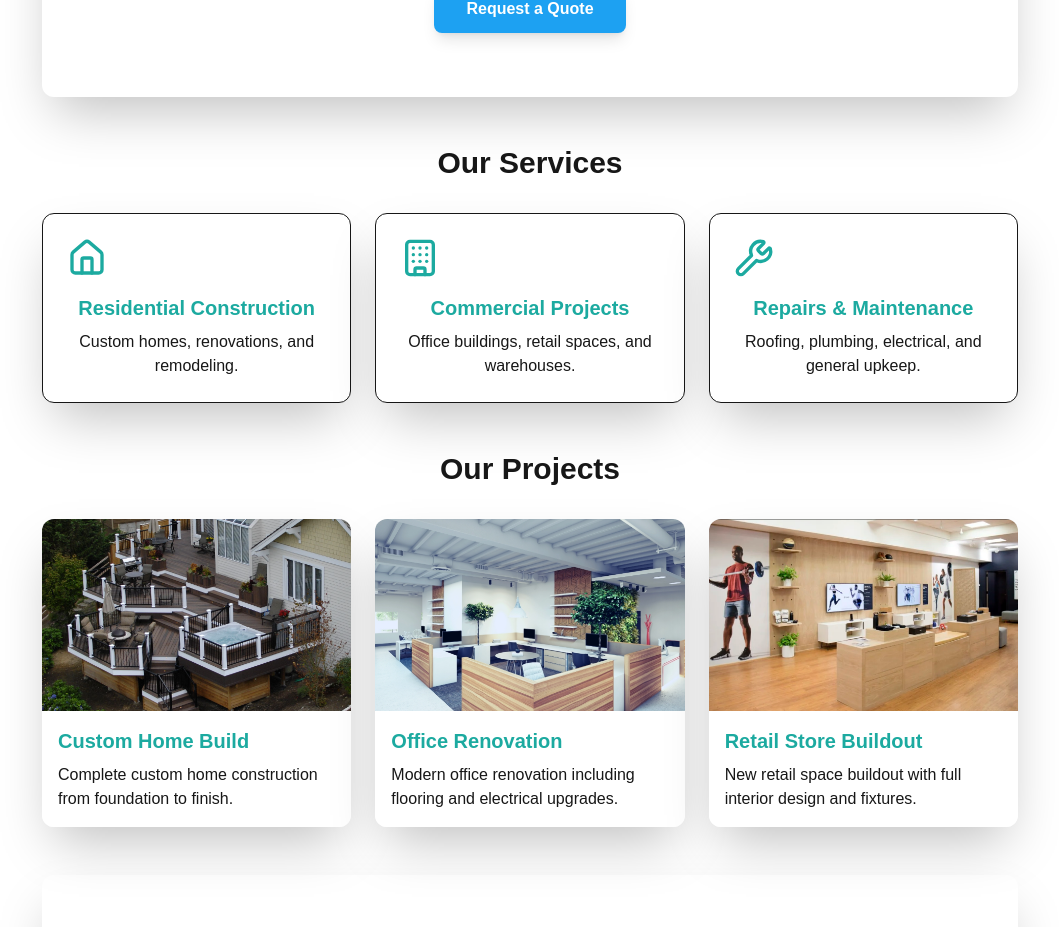
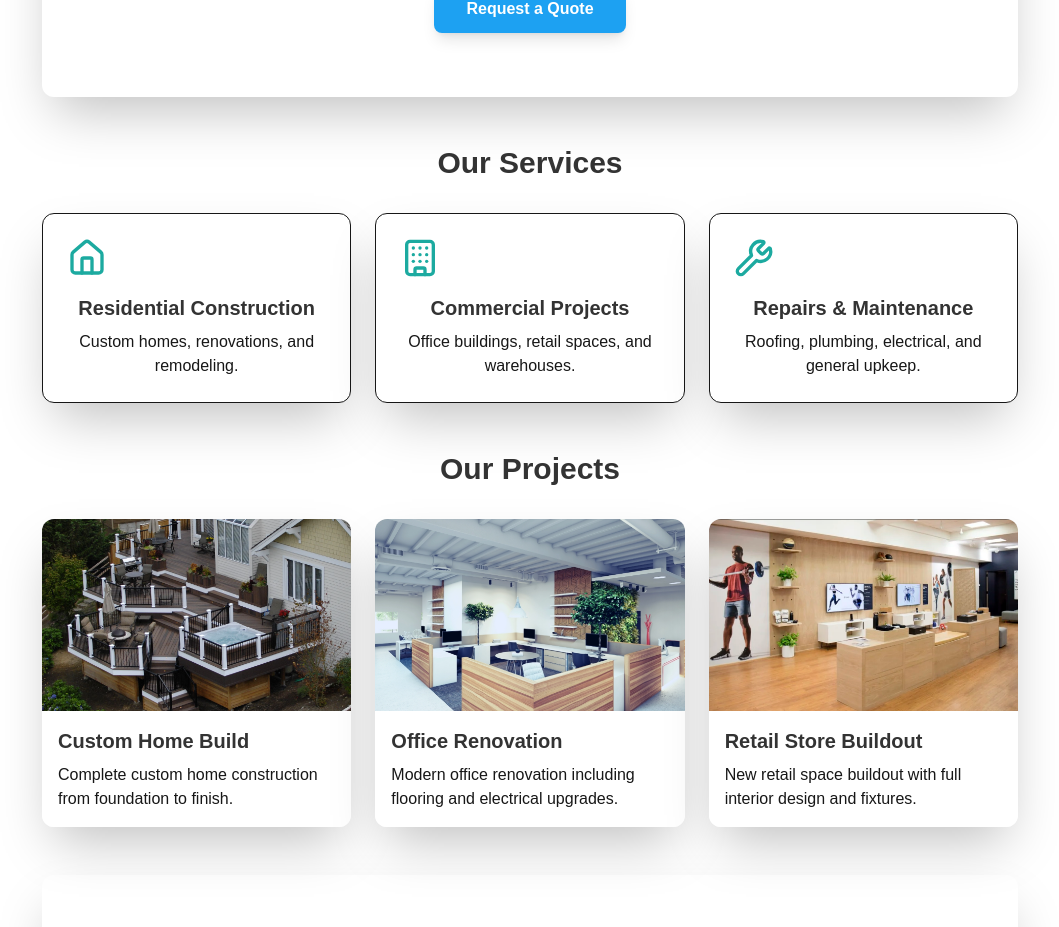
Before and after one commit to jjoynergnd/construction-website, a Next.js app: page / in a window 1280 px wide. Shown: the part 331-1258 px from the top of the page, without its empty margins (110-1169 px from the left). Built offline with nearby package versions, Linux system fonts and the light colour scheme.

Commit message:
Fix: only header teal, other titles dark grey; keep shadows and button

```diff
--- a/app/page.js
+++ b/app/page.js
@@ -36,7 +36,7 @@ export default function Home() {
 
         {/* Services Section */}
         <section id="services" className="my-12">
-          <h2 className="text-3xl font-bold mb-8 text-center text-textPrimary">Our Services</h2>
+          <h2 className="text-3xl font-bold mb-8 text-center text-[#333333]">Our Services</h2>
           <div className="grid grid-cols-1 md:grid-cols-3 gap-6">
             {[
               {
@@ -60,7 +60,7 @@ export default function Home() {
                 className="p-6 border rounded-xl shadow-2xl hover:shadow-3xl transition hover:-translate-y-1 text-center bg-white"
               >
                 {service.icon}
-                <h3 className="font-semibold text-xl mb-2 text-[#1CAAA0]">{service.title}</h3>
+                <h3 className="font-semibold text-xl mb-2 text-[#333333]">{service.title}</h3>
                 <p className="text-textPrimary">{service.desc}</p>
               </div>
             ))}
@@ -69,7 +69,7 @@ export default function Home() {
 
         {/* Projects / Portfolio Section */}
         <section id="projects" className="my-12">
-          <h2 className="text-3xl font-bold mb-8 text-center text-textPrimary">Our Projects</h2>
+          <h2 className="text-3xl font-bold mb-8 text-center text-[#333333]">Our Projects</h2>
           <div className="grid grid-cols-1 md:grid-cols-3 gap-6">
             {[
               {
@@ -100,7 +100,7 @@ export default function Home() {
                   className="w-full h-48 object-cover"
                 />
                 <div className="p-4 bg-white">
-                  <h3 className="font-semibold text-xl text-[#1CAAA0] mb-2">{project.title}</h3>
+                  <h3 className="font-semibold text-xl text-[#333333] mb-2">{project.title}</h3>
                   <p className="text-textPrimary">{project.desc}</p>
                 </div>
               </div>
@@ -110,7 +110,7 @@ export default function Home() {
 
         {/* Contact Section */}
         <section id="contact" className="my-12 bg-secondary py-12 px-6 rounded-xl shadow-2xl">
-          <h2 className="text-3xl font-bold mb-4 text-textPrimary text-center">Get in Touch</h2>
+          <h2 className="text-3xl font-bold mb-4 text-[#333333] text-center">Get in Touch</h2>
           <p className="text-center mb-6 text-textPrimary">
             Call us at <strong>(555) 555-1234</strong> or fill out the form below.
           </p>
```
